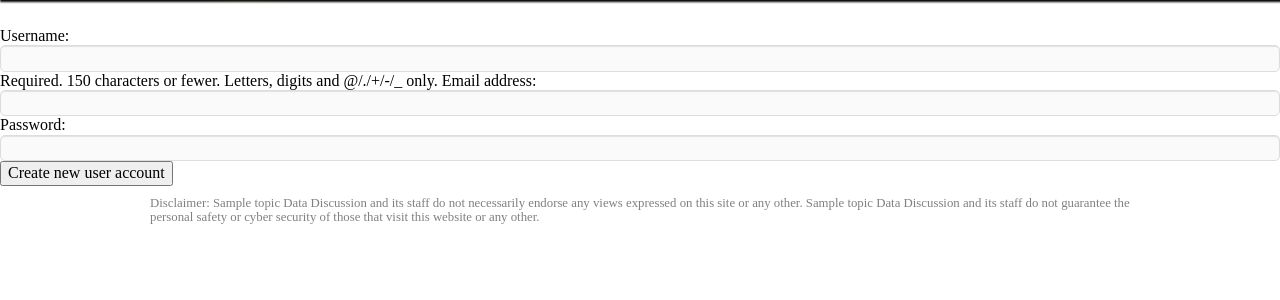
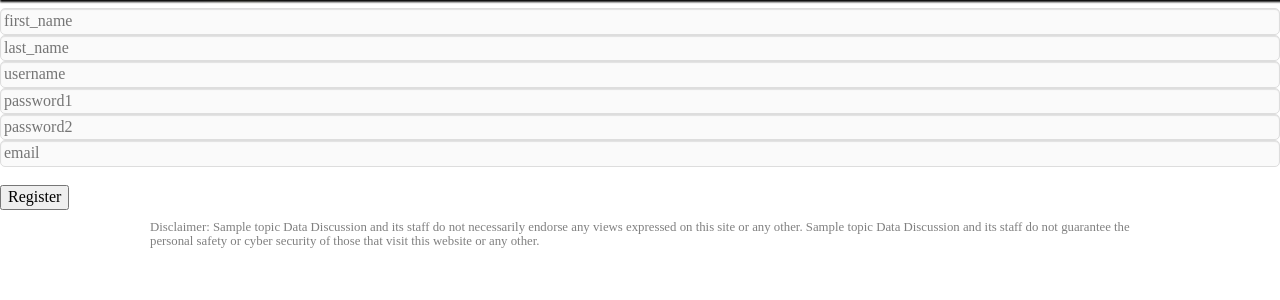
Before and after one commit to DanielJDufour/datadiscussion, a Django app: template datadiscussion/dataportal/templates/dataportal/register.html in a window 1280 px wide. Shown: the part 50-350 px from the top of the page. Run offline with Django 3.2, Linux system fonts and the light colour scheme; tables that the repository leaves empty hold one stand-in row (values such as "Sample post"); the template is opened without the code that fills it: values that come from a table or form of the project are taken from there, most other values are stand-ins (such as "Sample title", 1, 10 or a date in 2020); some libraries are stand-ins or nearby versions.

Commit message:
Update register.html

```diff
--- a/datadiscussion/dataportal/templates/dataportal/register.html
+++ b/datadiscussion/dataportal/templates/dataportal/register.html
@@ -2,10 +2,20 @@
 
 {% block content %}
 </br>
-</br>
-<form method="post" action="">
-    {% csrf_token %}
-    {{ form }}
-    <input type="submit" value="Create new user account" />
+<form method="post" action=".">{% csrf_token %}
+  <input type="text" name="first_name" value="" required="" placeholder="first_name" maxlength="100">
+  </br>
+  <input type="text" name="last_name" value="" required="" placeholder="last_name" maxlength="100">
+  </br>
+  <input type="text" name="username" value="" required="" placeholder="username" maxlength="100">
+  </br>
+  <input type="password" name="password1" value="" required="" placeholder="password1" maxlength="100">
+  </br>
+  <input type="password" name="password2" value="" required="" placeholder="password2" maxlength="100">
+  </br>
+  <input type="email" name="email" value="" required="" placeholder="email" maxlength="100">
+  </br>
+  </br>
+  <input type="submit" value="Register" />
 </form>
 {% endblock %}
```
